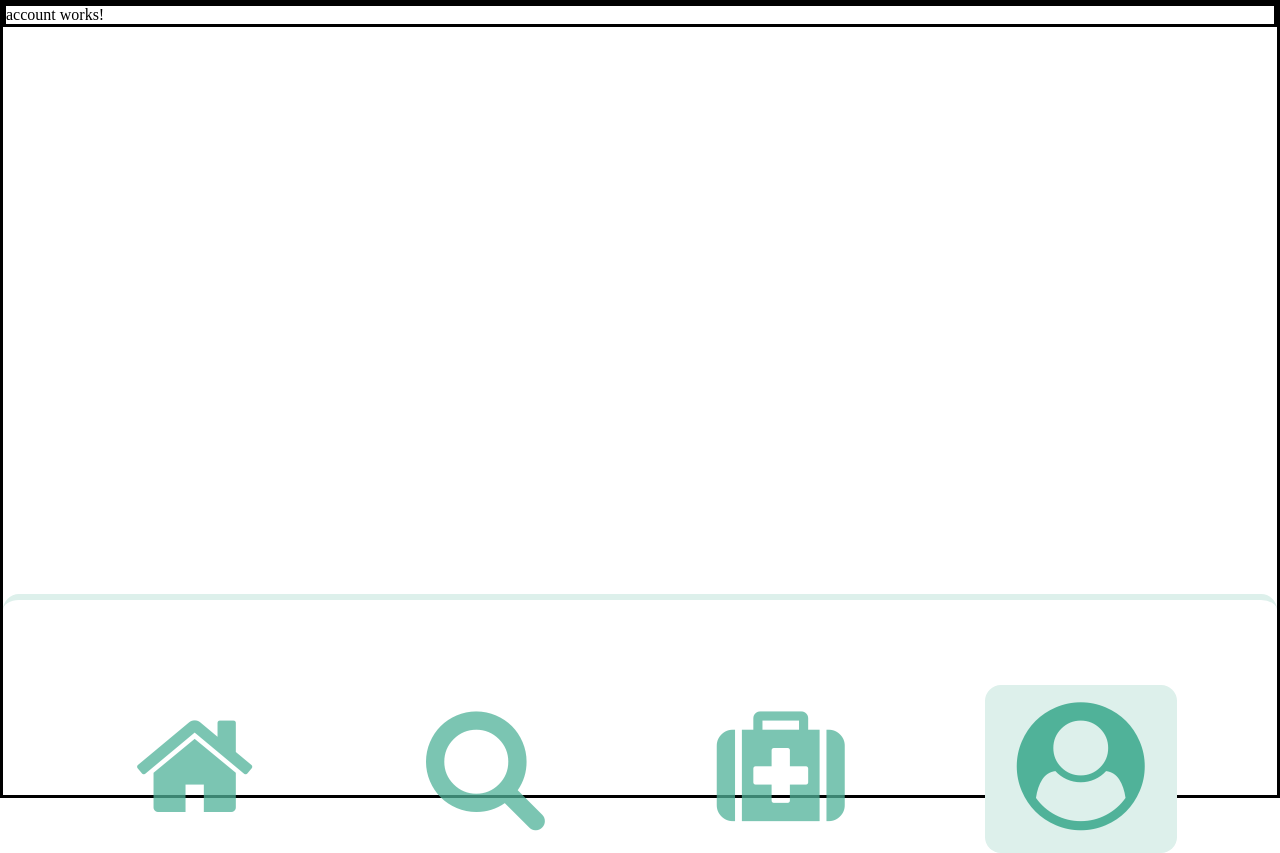
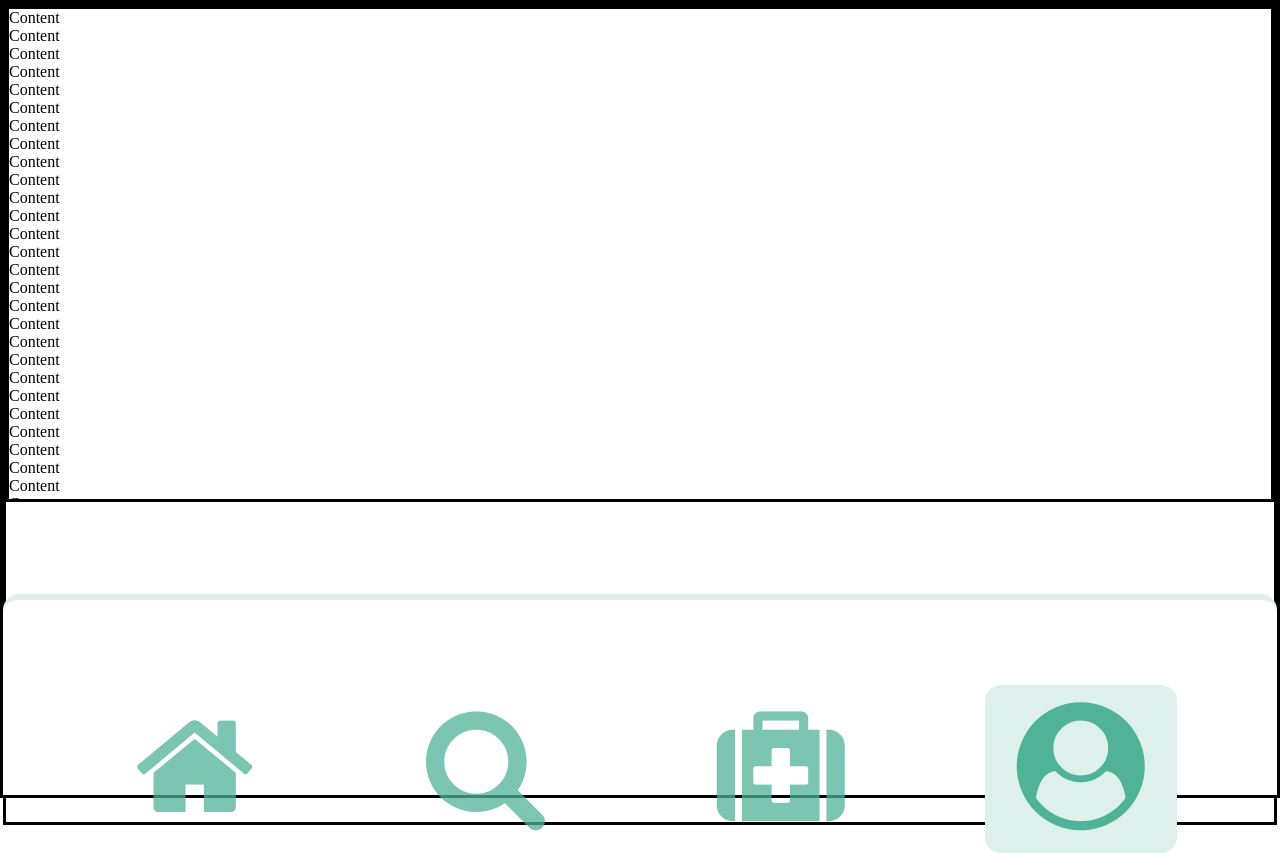
Before and after one commit to DhaineBr/MediSearch-PWA, an Angular app: page /home/account in a window 1280 px wide. Built offline with nearby package versions, Linux system fonts and the light colour scheme.

Commit message:
October 1 UI update v3 - testing accounts comp

```diff
--- a/src/app/MainNavigation/account/account.component.html
+++ b/src/app/MainNavigation/account/account.component.html
@@ -1 +1,11 @@
-<p>account works!</p>
+<div class="container">
+    Content <br> Content <br> Content <br> Content <br> Content <br>
+    Content <br> Content <br> Content <br> Content <br> Content <br>
+    Content <br> Content <br> Content <br> Content <br> Content <br>
+    Content <br> Content <br> Content <br> Content <br> Content <br>
+    Content <br> Content <br> Content <br> Content <br> Content <br>
+    Content <br> Content <br> Content <br> Content <br> Content <br>
+    Content <br> Content <br> Content <br> Content <br> Content <br>
+    Content <br> Content <br> Content <br> Content <br> Content <br>
+    Content <br> Content <br> Content <br> Content <br> Content <br>
+</div>
--- a/src/app/MainNavigation/account/account.component.scss
+++ b/src/app/MainNavigation/account/account.component.scss
@@ -0,0 +1,6 @@
+.container  {
+    max-height: 60%;
+    overflow-y: scroll;
+    z-index: 999;
+    border-style: solid;
+}
--- a/src/app/MainNavigation/main-navigation.component.scss
+++ b/src/app/MainNavigation/main-navigation.component.scss
@@ -12,6 +12,7 @@ body, html {
   flex-direction: column;
   height: 99%;
   position: relative;
+  z-index: 998;
 }
 
 .bottom-nav {
@@ -26,9 +27,10 @@ body, html {
   border-style: solid hidden hidden hidden;
   border-width: 0.5vw;
   border-color: #ddf0eb;
-  border-radius: 1rem;
+  border-radius: 1rem 1rem 0 0;
   align-items: center;
   padding-top: 7.5%;
+  background-color: white;
 }
 
 a {
--- a/src/styles.scss
+++ b/src/styles.scss
@@ -4,3 +4,25 @@
     font-family: Idealist Sans;
 }
 html, body { height: 100%; }
+
+::-webkit-scrollbar {
+    width: 5px;
+  }
+
+  ::-webkit-scrollbar-track {
+    background: transparent;
+  }
+
+  ::-webkit-scrollbar-thumb {
+    background: transparent;
+  }
+
+  .scrollbar {
+    scrollbar-width: thin;
+    scrollbar-color: transparent transparent;
+  }
+
+  .scrollbar:hover {
+    scrollbar-width: thin;
+    scrollbar-color: transparent transparent;
+  }
```
